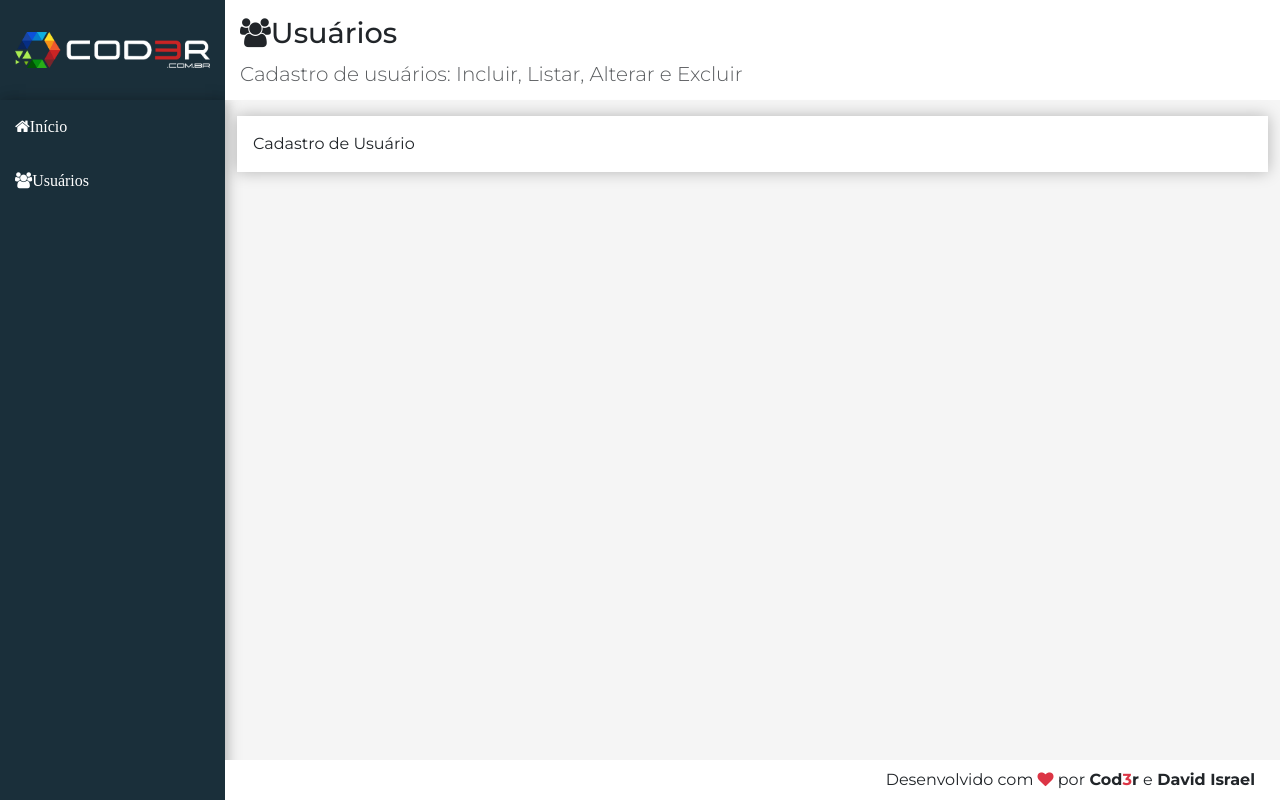
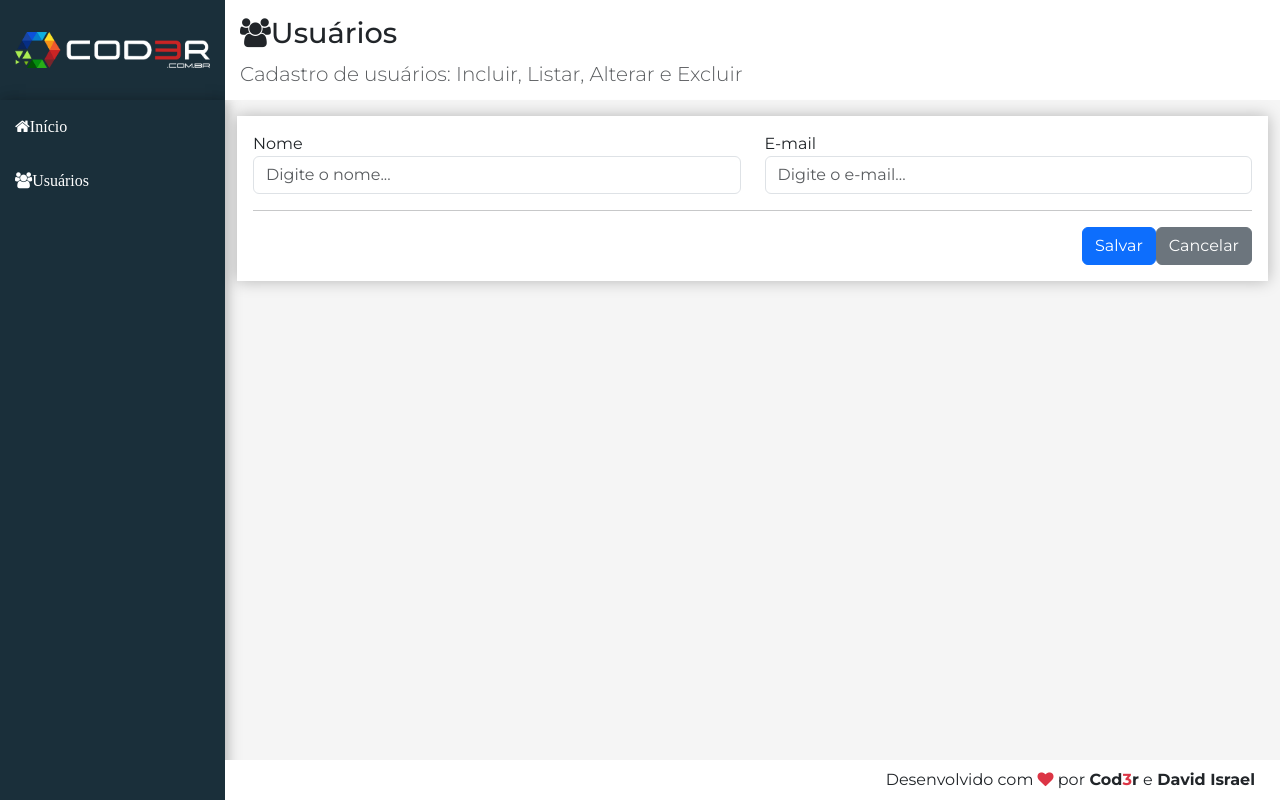
Before and after one commit to davidIsrael-rj/Cadastro_Usuario_React, a React (Create React App) app in the folder frontend/: page /users in a window 1280 px wide. Built offline with nearby package versions, Linux system fonts and the light colour scheme.

Commit message:
Componente Cadastro Usuário #03

```diff
--- a/frontend/src/components/user/UserCrud.jsx
+++ b/frontend/src/components/user/UserCrud.jsx
@@ -1,24 +1,24 @@
-import React,{Component} from 'react'
+import React, { Component } from 'react'
 import axios from 'axios'
 import Main from '../template/Main'
 
-const headerProps ={
+const headerProps = {
     icon: 'users',
     title: 'Usuários',
     subtitle: 'Cadastro de usuários: Incluir, Listar, Alterar e Excluir'
 }
 
 const baseUrl = 'http://localhost:3001/users'
-const initialState ={
-    user: {name: '', email: ''},
+const initialState = {
+    user: { name: '', email: '' },
     list: []
 }
 
 export default class UsersCrud extends Component {
-    state = {...initialState}
+    state = { ...initialState }
 
-    clear(){
-        this.setState({user: initialState.user})
+    clear() {
+        this.setState({ user: initialState.user })
     }
 
     save() {
@@ -26,23 +26,74 @@
         const method = user.id ? 'put' : 'post'
         const url = user.id ? `${baseUrl}/${user.id}` : baseUrl
         axios[method](url, user)
-            .then(resp =>{
+            .then(resp => {
                 const list = this.getUpdatedList(resp.data)
-                this.setState({user: initialState.user, list})
+                this.setState({ user: initialState.user, list })
             })
 
     }
 
-    getUpdatedList(user){
+    getUpdatedList(user) {
         const list = this.state.list.filter(u => u.id !== user.id)
         list.unshift(user)
         return list
     }
 
-    render(){
-        return(
+    updateField(event) {
+        const user = { ...this.state.user }
+        user[event.target.name] = event.target.value
+        this.setState({ user })
+    }
+
+    renderForm() {
+        return (
+            <div className="form">
+                <div className="row">
+                    <div className="col-12 col-md-6">
+                        <div className="form-group">
+                            <label>Nome</label>
+                            <input type="text" className="form-control"
+                                name='name'
+                                value={this.state.user.name}
+                                onChange={e => this.updateField(e)}
+                                placeholder='Digite o nome...' />
+                        </div>
+                    </div>
+
+                    <div className="col-12 col-md-6">
+                    <div className="form-group">
+                    <label>E-mail</label>
+                            <input type="text" className="form-control"
+                                name='email'
+                                value={this.state.user.email}
+                                onChange={e => this.updateField(e)}
+                                placeholder='Digite o e-mail...' />
+                        </div>
+                    </div>
+                </div>
+
+                <hr />
+                <div className="row">
+                    <div className="col-12 d-flex justify-content-end">
+                        <button className="btn btn-primary"
+                            onClick={e => this.save(e)}>
+                            Salvar
+                        </button>
+
+                        <button className="btn btn-secondary ml-2"
+                            onClick={e => this.clear(e)}>
+                            Cancelar
+                        </button>
+                    </div>
+                </div>
+            </div>
+        )
+    }
+
+    render() {
+        return (
             <Main {...headerProps}>
-                Cadastro de Usuário
+               {this.renderForm()}
             </Main>
         )
     }
```
Also changed, not shown: 1 other file (tests, documents, lock files or other folders).
